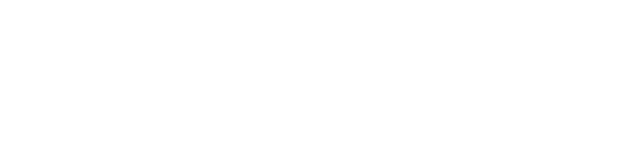
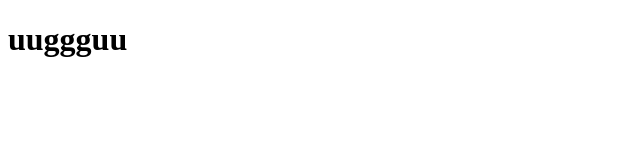
Before and after one commit to mohrijwan/project6, a plain HTML site: page real estate/index.html in a window 1280 px wide. Shown: the whole page, without its empty margins (0-640 px from the left). Drawn offline with Linux system fonts and the light colour scheme.

Commit message:
this the is new project

```diff
--- a/real estate/index.html
+++ b/real estate/index.html
@@ -8,6 +8,6 @@
     <title>Real Estate</title>
 </head>
 <body>
-
+    <h1>uuggguu</h1>
 </body>
 </html>
```
